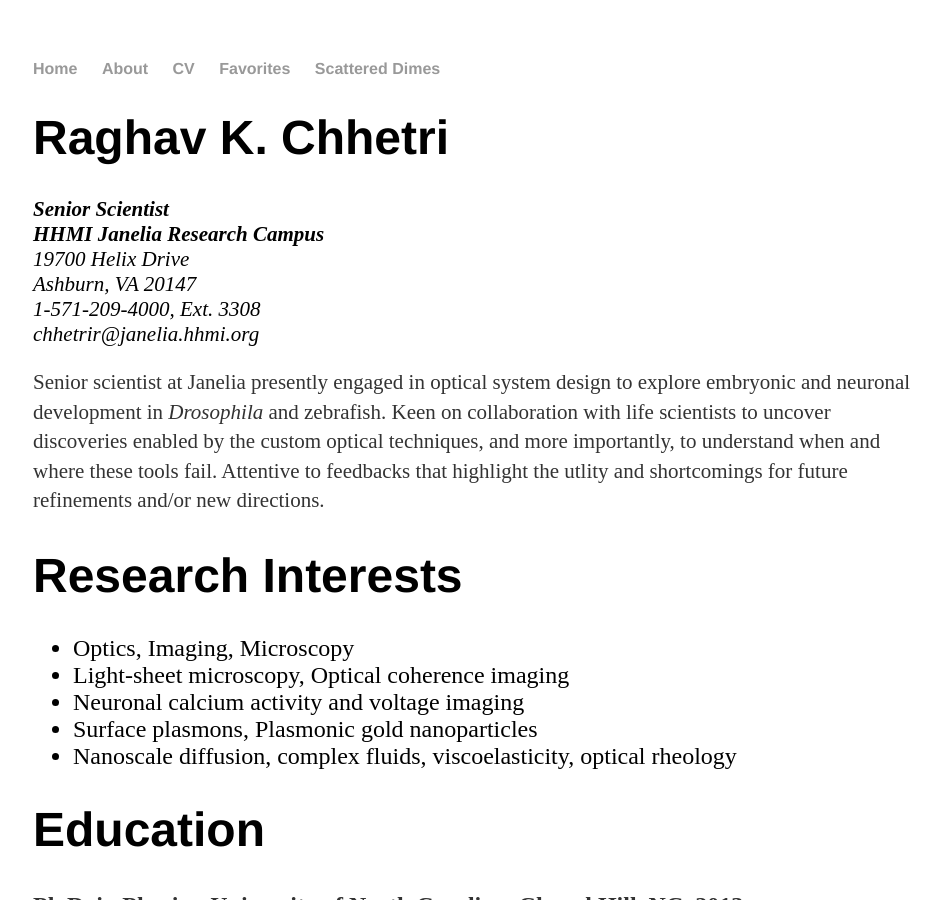
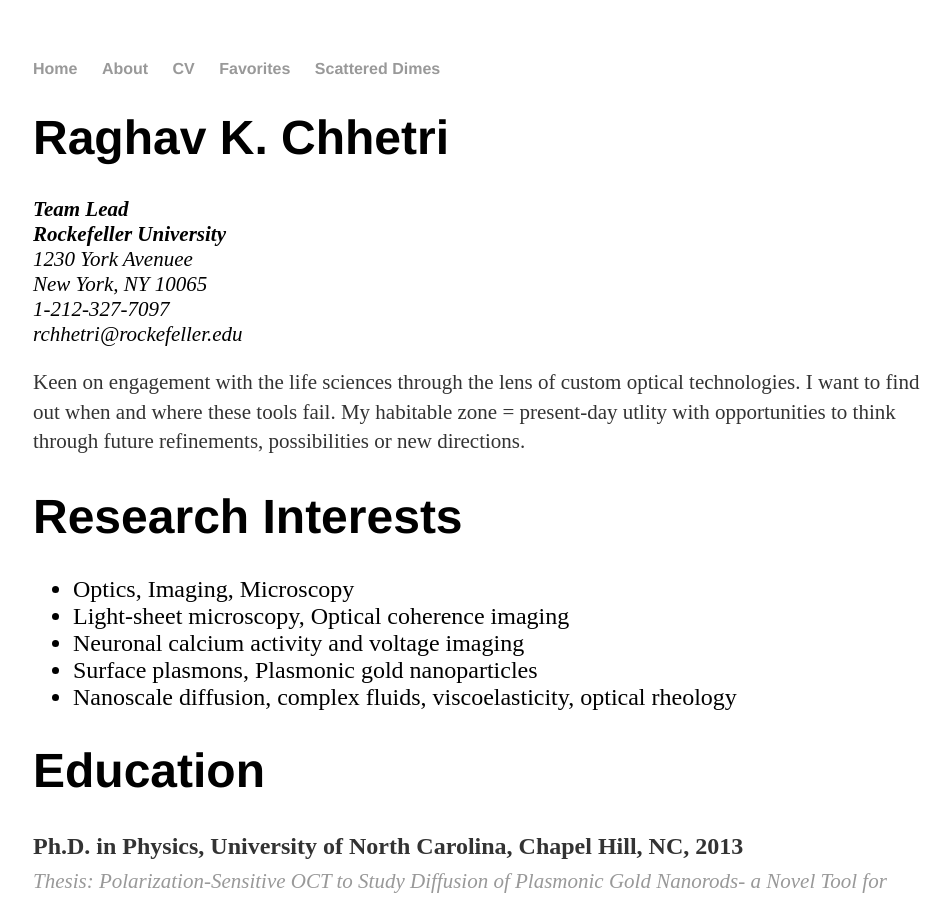
Before and after one commit to raghavchhetri/raghavchhetri.github.io, a Jekyll site: the page built from cv/index.html, in a window 1280 px wide and 900 px high. Shown: the whole window, without its empty margins (159-1108 px from the left). Built offline with Jekyll 4.4.1, drawn with Linux system fonts in a browser that asks for light colours; comment, search, counter and statistics services are not loaded.

Commit message:
Update index.html

```diff
--- a/cv/index.html
+++ b/cv/index.html
@@ -6,17 +6,16 @@
 	<div class="cv">
 		<span itemprop="name"><h1>Raghav K. Chhetri</h1></span>
 		<address style="font-size:21px;">
-			<span itemprop="affiliation"><strong>Senior Scientist</strong><br></span>
-			<span itemprop="affiliation"><strong>HHMI Janelia Research Campus</strong><br></span>
-			19700 Helix Drive<br>
-			Ashburn, VA 20147<br>
-			1-571-209-4000, Ext. 3308<br>
-			<span class="obfuscate">chhetrir@janelia.hhmi.org</span>
+			<span itemprop="affiliation"><strong>Team Lead</strong><br></span>
+			<span itemprop="affiliation"><strong>Rockefeller University</strong><br></span>
+			1230 York Avenuee<br>
+			New York, NY 10065<br>
+			1-212-327-7097<br>
+			<span class="obfuscate">rchhetri@rockefeller.edu</span>
 		</address>
 
-		<p style="font-size:21px;"> Senior scientist at Janelia presently engaged in optical system design to explore embryonic and neuronal development in <em>Drosophila</em>
-			  and zebrafish. Keen on collaboration with life scientists to uncover discoveries enabled by the custom optical techniques, and more importantly, to understand when and where these tools fail. Attentive to feedbacks
-			that highlight the utlity and shortcomings for future refinements and/or new directions. </p>
+		<p style="font-size:21px;"> Keen on engagement with the life sciences through the lens of custom optical technologies. I want to find out when and where these tools fail.
+			 My habitable zone = present-day utlity with opportunities to think through future refinements, possibilities or new directions. </p>
 
 		<h1>Research Interests</h1>
 		<ul style="font-size:24px;">
```
